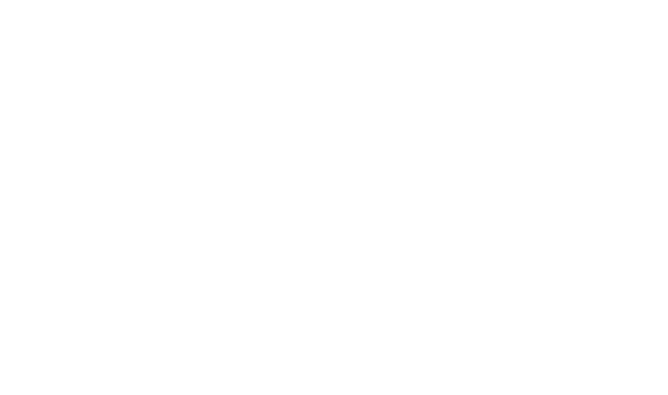
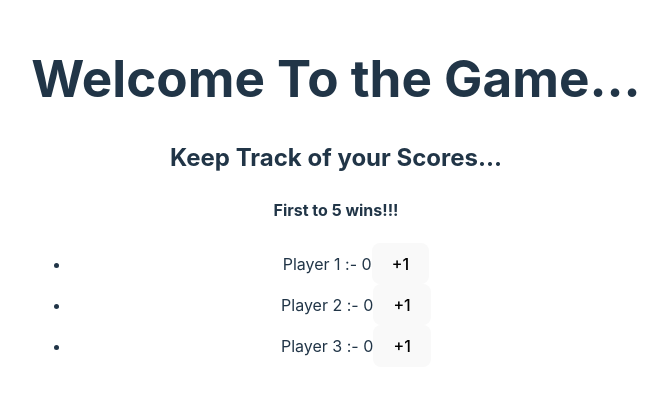
Before and after one commit to pranavnallari/ReactProjects, a React (Vite) app in the folder basic-react-projects/: page / in a window 1280 px wide. Shown: the part 201-596 px from the top of the page, without its empty margins (304-972 px from the left). Built offline with nearby package versions, Linux system fonts and the light colour scheme.

Commit message:
Added Customizable Score Keeper App

```diff
--- a/basic-react-projects/package.json
+++ b/basic-react-projects/package.json
@@ -11,7 +11,8 @@
   },
   "dependencies": {
     "react": "^18.2.0",
-    "react-dom": "^18.2.0"
+    "react-dom": "^18.2.0",
+    "uuid": "^9.0.0"
   },
   "devDependencies": {
     "@types/react": "^18.2.14",
--- a/basic-react-projects/src/App.jsx
+++ b/basic-react-projects/src/App.jsx
@@ -1,7 +1,10 @@
 import './App.css'
+import Main from './ScoreKeeper/Main'
+
 export default function App() {
   return (
     <div>
+      <Main/>
     </div>
   )
 }
--- a/basic-react-projects/src/Counter.jsx
+++ b/basic-react-projects/src/Counter.jsx
@@ -1,7 +1,7 @@
 import { useState } from "react";
 export default function Counter()
 {
-    const [count,setCount] = useState(5);
+    const [count,setCount] = useState(0);
     const incCount = () => {setCount(count+1)}
     return (
         <div>
--- /dev/null
+++ b/basic-react-projects/src/ScoreKeeper/Main.jsx
@@ -0,0 +1,9 @@
+import Score from "./Score"
+export default function Main()
+{
+    return <div>
+        <h1>Welcome To the Game...</h1>
+        <h2>Keep Track of your Scores...</h2>
+        <Score/>
+    </div>
+}
--- /dev/null
+++ b/basic-react-projects/src/ScoreKeeper/Score.jsx
@@ -0,0 +1,55 @@
+import { useState } from 'react'
+export default function Score({ numPlayers = 3, target = 5 }) {
+    const players = []
+    let isWinning = false
+    const initializeScores = function (arr) {
+        for (let i = 0; i < numPlayers; i++) {
+            arr.push({ id: i, score: 0 })
+        }
+        return arr
+    }
+    initializeScores(players)
+
+    const reset = function (arr) {
+        arr.length = 0
+        initializeScores(arr)
+        setScores([...arr])
+    }
+    const [scores, setScores] = useState([...players])
+    const updateScore = function()
+    {
+        setScores([...scores])
+    }
+    const playerScore = function (score) {
+        return <li key={score.id}>
+            <span>Player {score.id + 1} :- {score.score}</span>
+            <button onClick={() => {
+                score.score+=1
+                updateScore(score)
+                if (score.score === target) {
+                    alert(`Player ${score.id + 1} is the Winner! :)`)
+                    isWinning = true
+                    reset(players)
+                }
+            }}>+1</button>
+        </li>
+    }
+
+
+    const display = function () {
+        const arr = []
+        for (let i = 0; i < numPlayers; i++) {
+            arr.push(playerScore(scores[i]))
+        }
+        return arr
+    }
+
+
+
+    return <div>
+        <h4>First to {target} wins!!!</h4>
+        <ul>
+            {display()}
+        </ul>
+    </div>
+}
```
Also changed, not shown: 1 other file (tests, documents, lock files or other folders).
